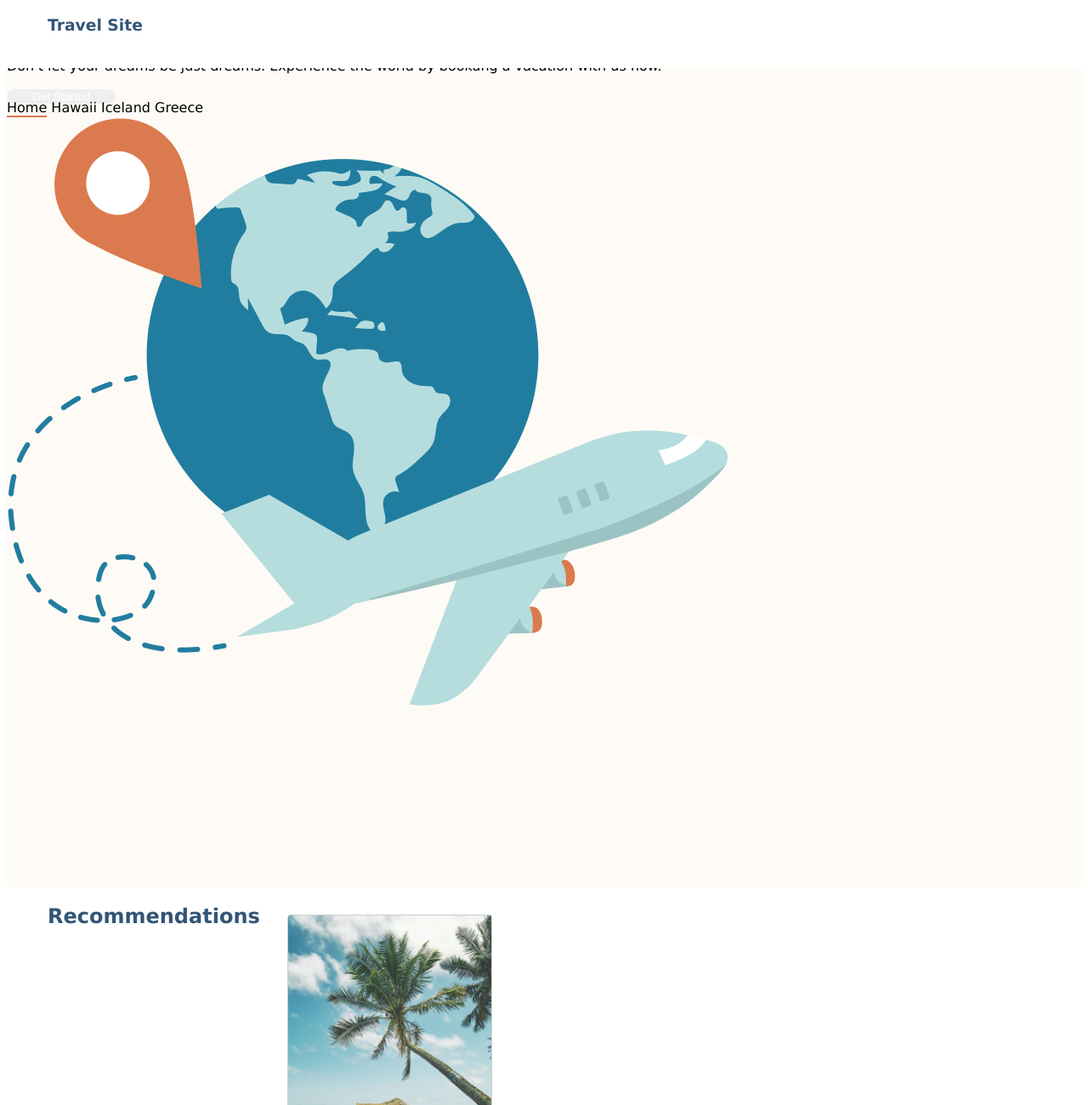
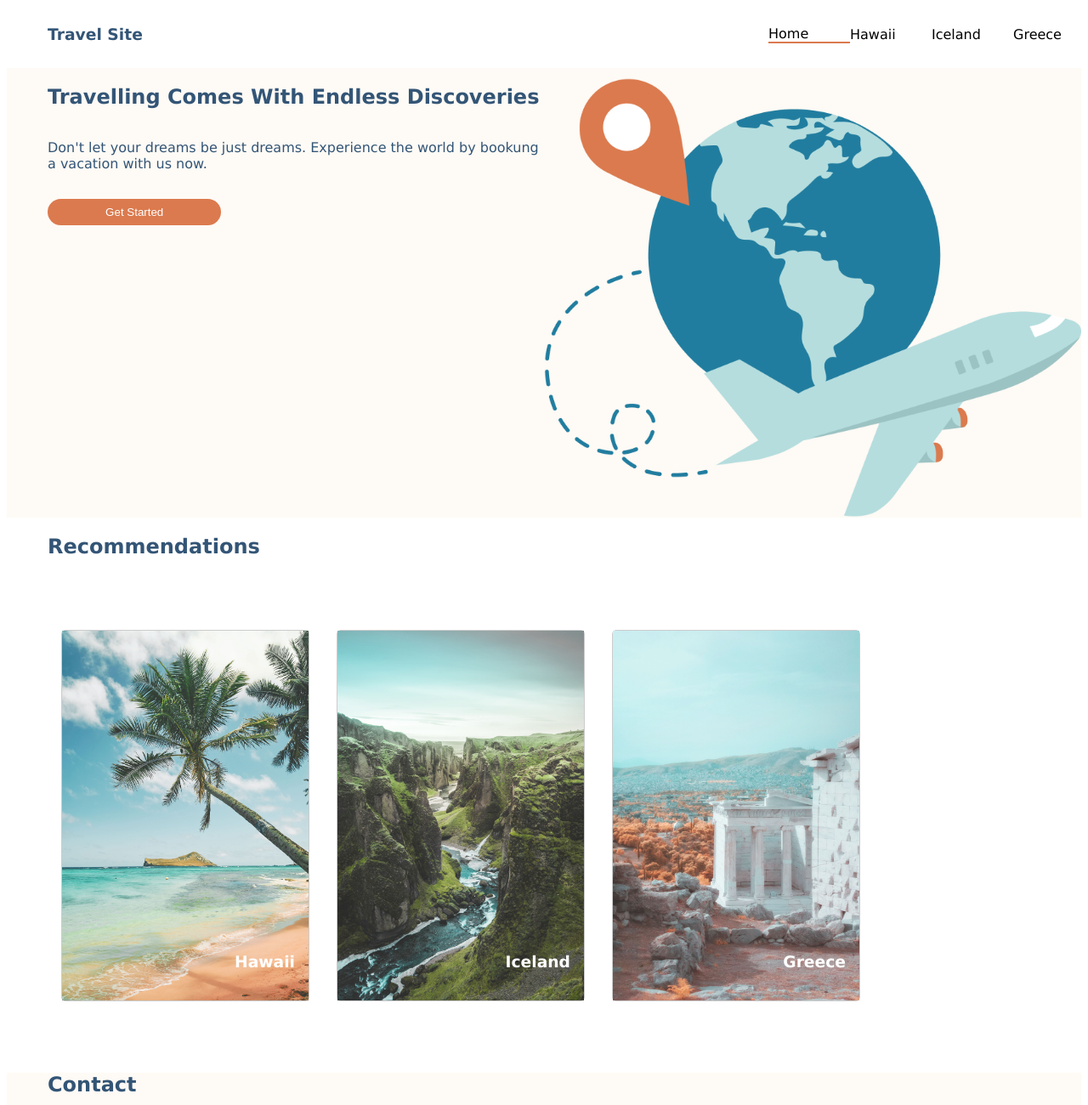
Before and after one commit to hazalsaygili/travel-site, a plain HTML site: page home.html in a window 1280 px wide. Shown: the top 1300 px of the page at 85% size. Drawn offline with Linux system fonts and the light colour scheme.

Commit message:
update home page

```diff
--- a/home.html
+++ b/home.html
@@ -10,16 +10,20 @@
 <body class="home">
     <nav class="navbar">
         <h3 class="navbar__title"> Travel Site</h3>
+        <div class="navbar__panel">
         <a href="./home.html" class="navbar__link--active">Home</a>
         <a href="./hawaii.html" class="navbar__link">Hawaii</a>
         <a href="./iceland.html" class="navbar__link">Iceland</a>
         <a href="./greece.html" class="navbar__link">Greece</a>
+        </div>
     </nav>
 
     <section class="hero">
+        <div class="hero__container">
         <h1> Travelling Comes With Endless Discoveries</h1>
         <p> Don't let your dreams be just dreams. Experience the world by bookung a vacation with us now.<p>
         <button class="hero__startButton"> Get Started </button>
+        </div>
         <img src="./assets/Images/hero.png" class="hero__travelImage" >
 
     </section>
--- a/styles/global.css
+++ b/styles/global.css
@@ -11,18 +11,29 @@ html {
 
 .navbar{
     position:fixed;
+    display:flex;
+    justify-content:space-between;
+    align-items: center;
     top:0;
     height:5rem;
     width: 100%;
     background-color: #FFFFFF;
   }
 
+  .navbar__panel{
+    display:flex;
+    width: 50%;
+    justify-content: flex-end;
+    align-items: center;
+
+  }
+
 .navbar__title{
     display:flex;
     width:20%;
-    height:100%;
     color:#335576;
-    margin-left: 3rem;
+    padding-left: 3rem;
+
   }
 
 .navbar__link{
@@ -33,7 +44,7 @@ html {
   }
 
 .navbar__link--active{
-    width:20%;
+    width:15%;
     text-decoration:none;
     color:black;
     border-bottom: 2px solid #DB7A4E;
--- a/styles/main.css
+++ b/styles/main.css
@@ -1,50 +1,75 @@
 .home{
     display:flexbox;
-    height:150rem;
+
 }
 
 h1{
-    margin-left: 3rem;
     color:#335576;
     max-height:100%;
     max-width:100%;
+    margin-left: 3rem;
+
 }
 
 h2{
+    color:#335576;
     margin-left: 3rem;
-    color:#335576;
+
   }
 
+p{
+    color:#335576;
+    margin-left: 3rem;
+
+}
 
 h3{
     color:#335576;
  }
 
 .hero{
-    display:flexbox;
+    display:flex;
     width:100%;
-    height:64rem;
+    margin-top:5rem;
     background-color: #FEFAF5;
 }
 
+.hero__container{
+    display:flex;
+    flex-direction:column;
+    height:90%;
+    width:50%;
+}
 .hero__travelImage{
     display:flex;
     max-height:100%;
-    max-width:100%;
+    max-width:50%;
 }
 
 .hero__startButton{
+    display:flex;
     border-radius: 1rem;
     border-width: 0;
     color: #FFFFFF;
     align-content: center;
-    width: 8rem;
+    justify-content: center;
+    padding:0.5rem;
+    background-color:#DB7A4E;
+    width: 35%;
+
 }
 
 .recommendations{
-    height:88rem;
+    height:40%;
     background-color: #FFFFFF;
     display:flex;
+    flex-direction: column;
+}
+
+.recommended {
+    display:flex;
+    height:30%;
+    margin:3rem;
 }
 
 .recommended__citycard{
@@ -53,14 +78,14 @@ h3{
     flex-direction: row;
     width:25%;
     border-radius:5px;
-    border: 1px solid rgba(0, 0, 0, 0.2);
-    margin: 2rem;
+    border:1px solid rgba(0, 0, 0, 0.2);
+    margin:1rem;
     padding:0;
 }
 
 .recommended__citycard--image{
     display:flex;
-    max-width:100%;
+    width:100%;
     max-height:100%;
 }
 
```
